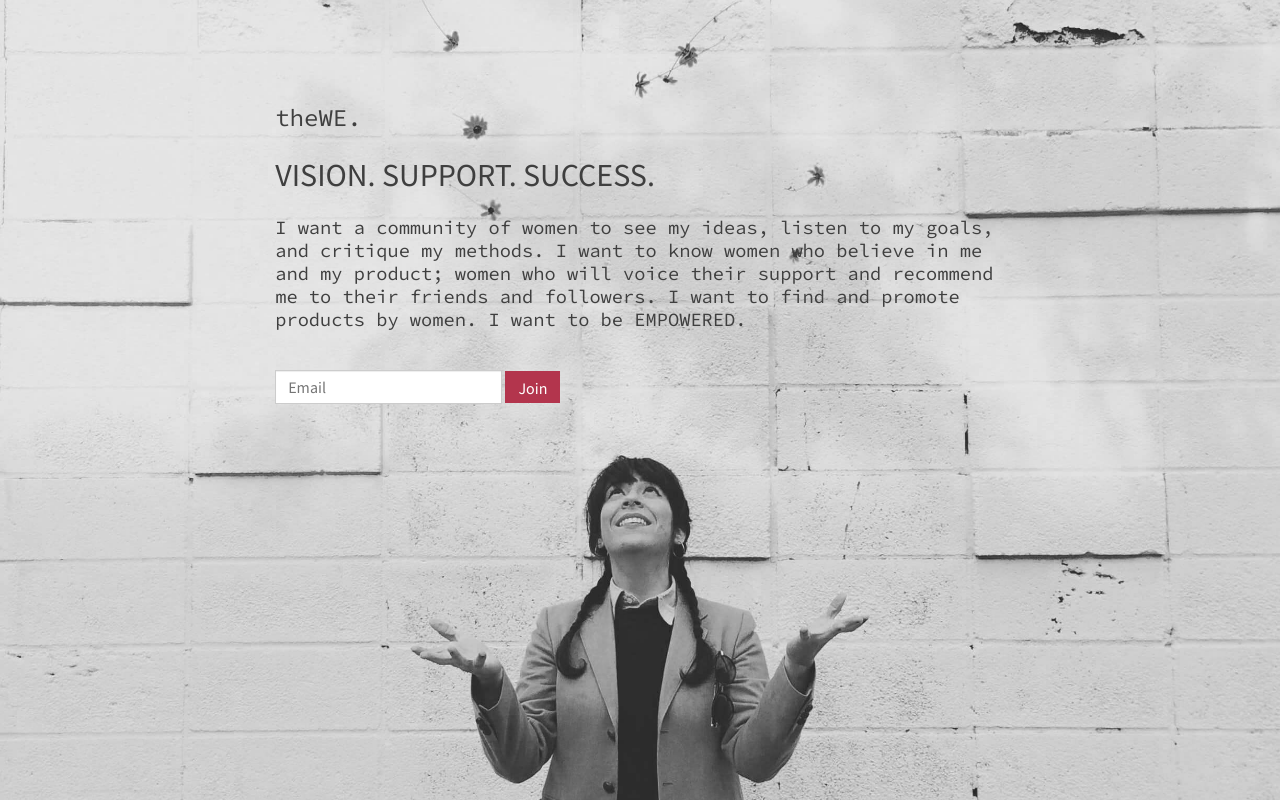
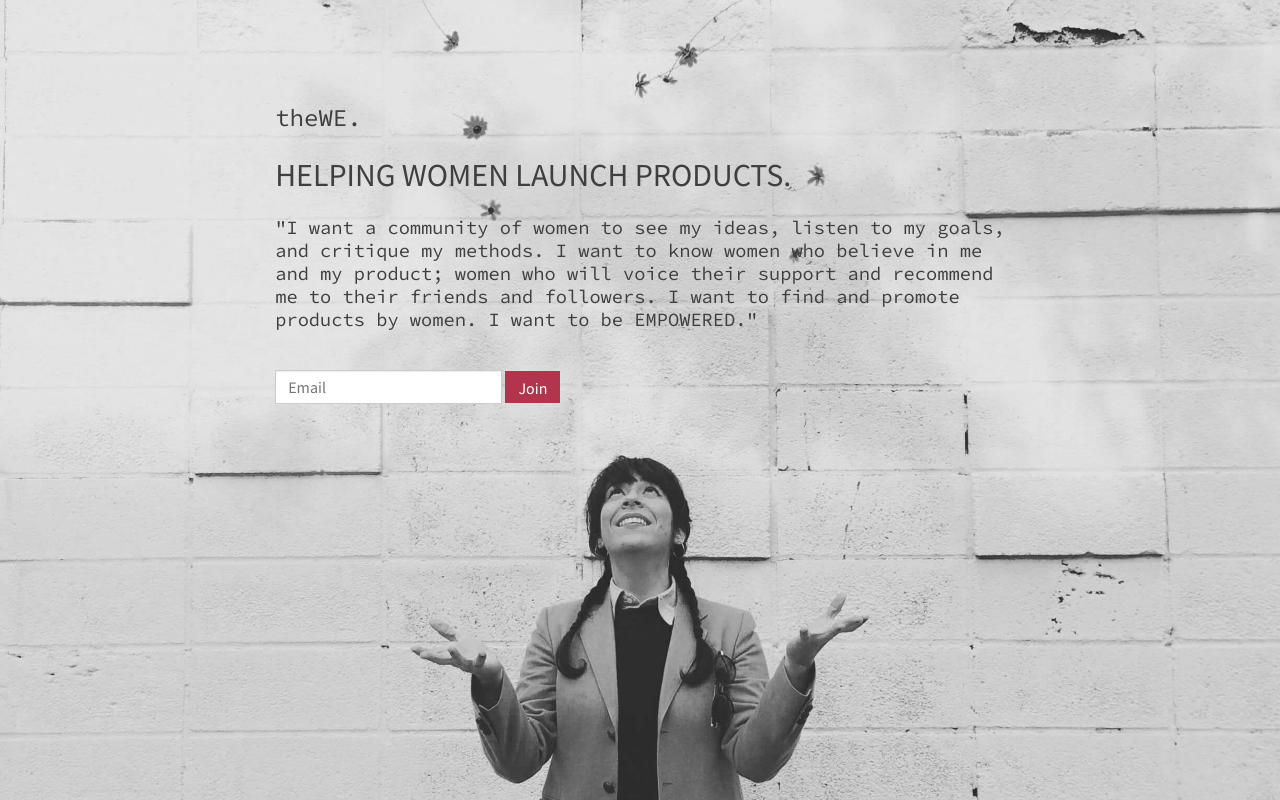
Before and after one commit to malissa/thewe, a plain HTML site: page index.html in a window 1280 px wide. Drawn offline with Linux system fonts and the light colour scheme.

Commit message:
update some styles

```diff
--- a/index.html
+++ b/index.html
@@ -1,7 +1,7 @@
 <!doctype html>
 <html>
     <head>
-        <link href='http://fonts.googleapis.com/css?family=Source+Sans+Pro:300,400,700|Source+Code+Pro:300,400,700' rel='stylesheet' type='text/css'>
+        <link href='http://fonts.googleapis.com/css?family=Source+Sans+Pro:300,400,700|Source+Code+Pro:300,400,700|Roboto:400,300,700' rel='stylesheet' type='text/css'>
 
         <meta charset="utf-8">
         <meta http-equiv="x-ua-compatible" content="ie=edge">
@@ -16,9 +16,9 @@
         <div id="content">
             <h2>theWE.</h2>
 
-            <h1>VISION. SUPPORT. SUCCESS.</h1>
+            <h1>HELPING WOMEN LAUNCH PRODUCTS.</h1>
 
-            <h3>I want a community of women to see my ideas, listen to my goals, and critique my methods. I want to know women who believe in me and my product; women who will voice their support and recommend me to their friends and followers. I want to find and promote products by women. I want to be EMPOWERED.</h3>
+            <h3>&quot;I want a community of women to see my ideas, listen to my goals, and critique my methods. I want to know women who believe in me and my product; women who will voice their support and recommend me to their friends and followers. I want to find and promote products by women. I want to be EMPOWERED.&quot;</h3>
 
             <div>
                 <form accept-charset="UTF-8" action="https://formkeep.com/f/56acb05bf428" method="POST">
```
